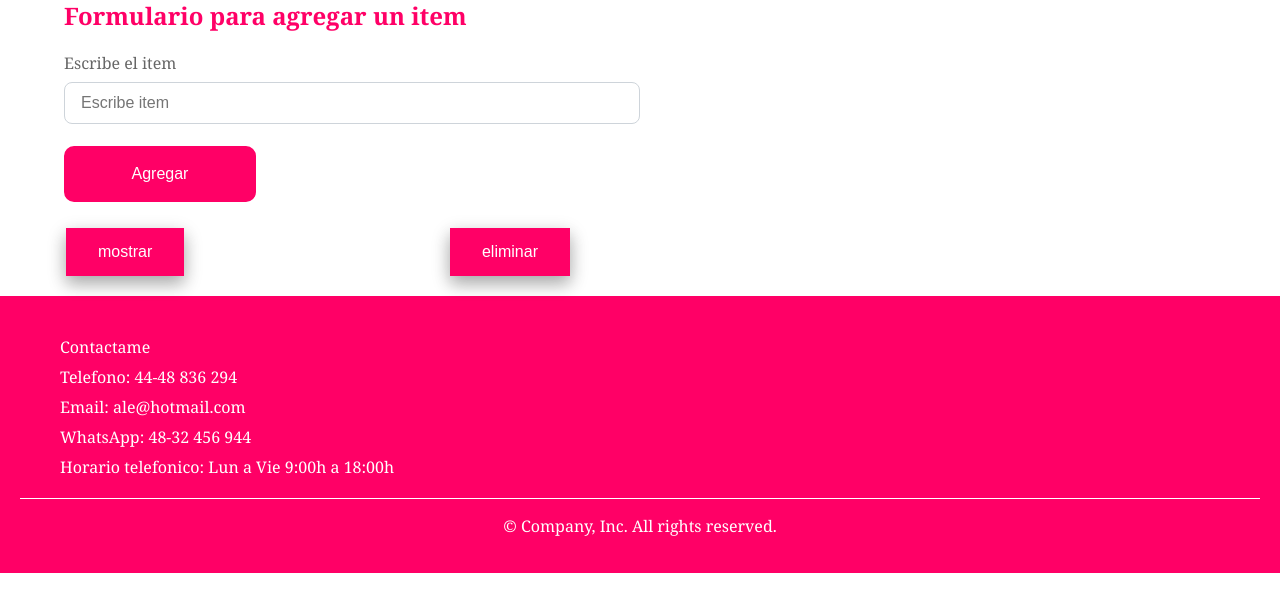
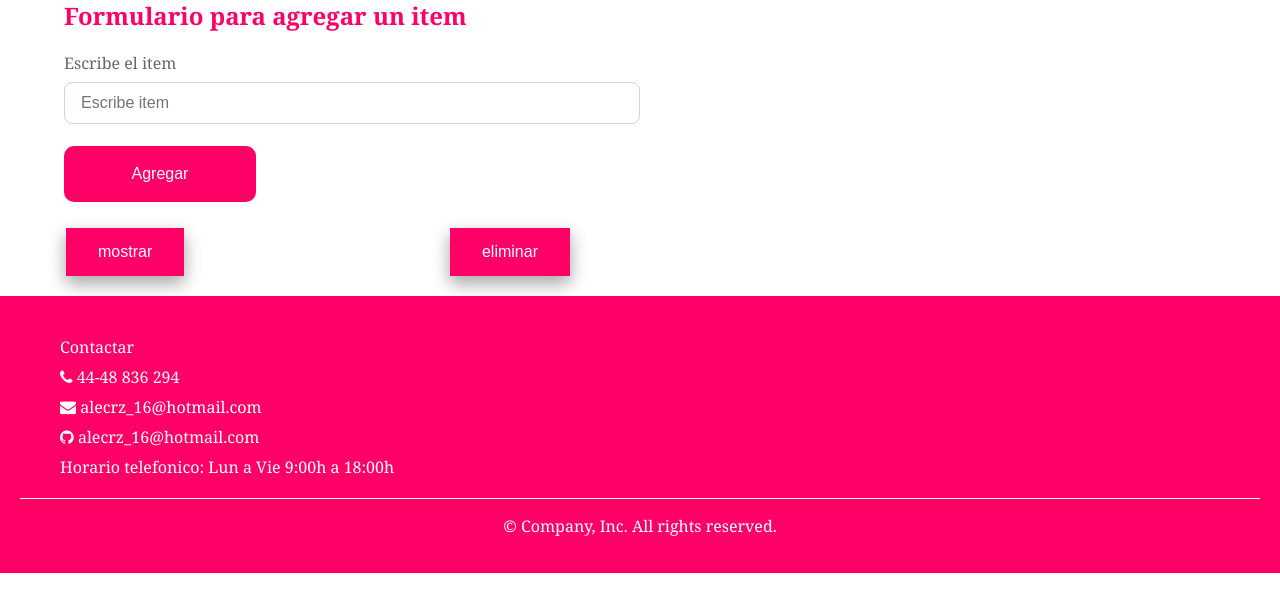
Before and after one commit to alecy1/Colors, a PHP site: page /formrosa.php in a window 1280 px wide. Shown: the part 141-753 px from the top of the page. Run offline with PHP 8.4, Linux system fonts and the light colour scheme.

Commit message:
Agregue 3 Font Awesome icons en el footer. utilize la etiqueta <i></i>. Y tambien anexe el link.

```diff
--- a/formrosa.php
+++ b/formrosa.php
@@ -2,6 +2,8 @@
 <html>
 <head>
 <title>Lista de quehaceres</title>
+<meta name="viewport" content="width=device-width, initial-scale=1">
+<link rel="stylesheet" href="https://cdnjs.cloudflare.com/ajax/libs/font-awesome/4.7.0/css/font-awesome.min.css">
 <link id="estilos" rel="stylesheet" href="./style/rosa.css">
 </head>
 <body>
@@ -46,10 +48,10 @@
     <div class="row">
       <div class="col- col-sm-6 col-md-6 col-lg-6 col-xl-6 col-xxl-6">
         <ul class="menu-footer">
-          <li class="menu-li">Contactame</li>
-          <li class="menu-li">Telefono: 44-48 836 294</li>
-          <li class="menu-li">Email: ale@hotmail.com</li>
-          <li class="menu-li">WhatsApp: 48-32 456 944</li>
+          <li class="menu-li">Contactar</li>
+          <li class="menu-li"><i class="fa fa-phone"></i> 44-48 836 294</li>
+          <li class="menu-li"><i class=" fa fa-envelope"></i> alecrz_16@hotmail.com</li>
+          <li class="menu-li"><i class="fa fa-github"></i> alecrz_16@hotmail.com</li>
           <li class="menu-li">Horario telefonico: Lun a Vie 9:00h a 18:00h</li>
         </ul>
       </div>
```
